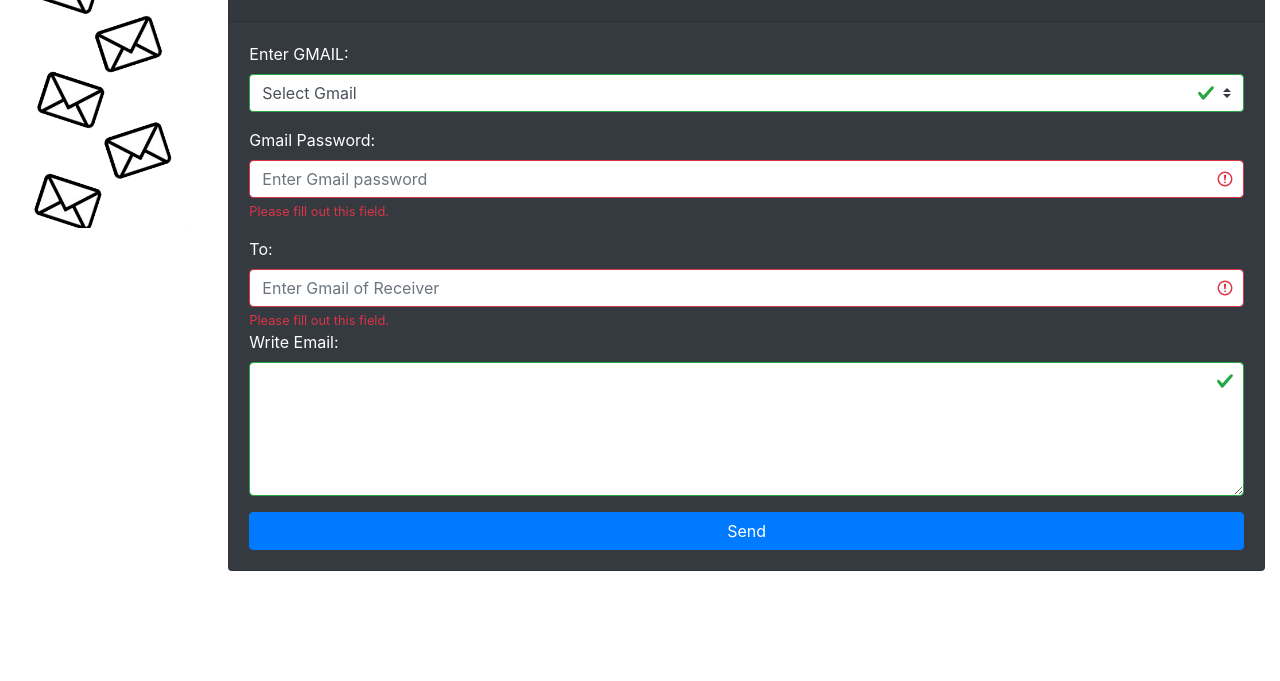
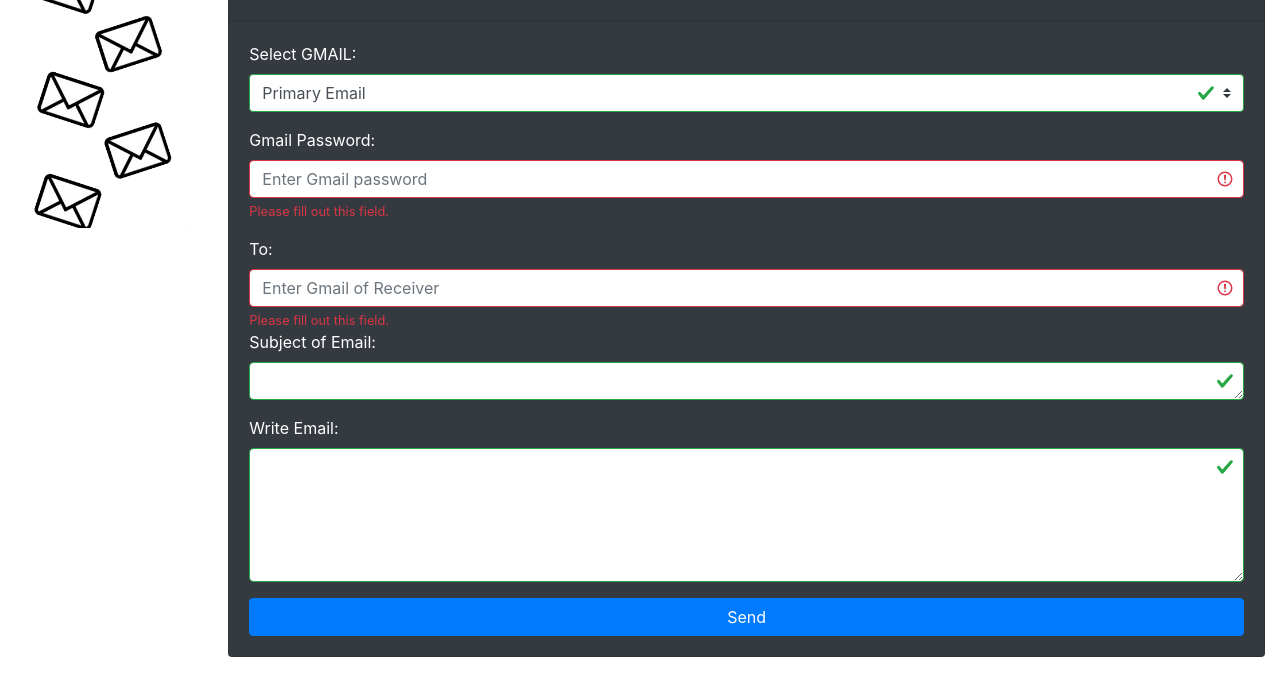
Before and after one commit to kyoyag2212/email_manager, a plain HTML site: page static/send_email.html in a window 1280 px wide. Shown: the part 151-832 px from the top of the page. Before the commit the page ends 800 px from the top, so only its background shows below. Drawn offline with nearby package versions, Linux system fonts and the light colour scheme.

Commit message:
Add files via upload

```diff
--- a/static/send_email.html
+++ b/static/send_email.html
@@ -36,13 +36,12 @@
   	    	<div class="card-header">
   	    		<h4 class="card-title text-center">Login</h4></div>
     <div class="card-body">
-    <form action="/action_page.php" class="was-validated">
+    <form action="/send_email" class="was-validated" method="POST">
   <div class="form-group">
-    <label for="emailselect">Enter GMAIL:</label>
+    <label for="emailselect">Select GMAIL:</label>
   <select name="emailselect" class="custom-select">
-    <option selected> Select Gmail </option>
-    <option value="gmail1">gmail1</option>
-    <option value="gmail2">gmail2</option>
+    <option selected value="email1">Primary Email</option>
+    <option value="email2">Secondary Email</option>
 
   </select>
   </div>
@@ -56,9 +55,13 @@
   <input type="email" class="form-control" id="tomail" placeholder="Enter Gmail of Receiver" name="tomail" required>
     <div class="valid-feedback">Valid.</div>
     <div class="invalid-feedback">Please fill out this field.</div>
+  <div class="form-group">
+    <label for="subject">Subject of Email:</label>
+      <textarea class="form-control" rows="1" id="subject" name="subject"></textarea>
+  </div>
  <div class="form-group">
   <label for="contentemail">Write Email:</label>
-  <textarea class="form-control" rows="5" id="contentemail"></textarea>
+  <textarea class="form-control" rows="5" id="contentemail" name="contentemail"></textarea>
 </div>
 
   <button type="submit" class="btn btn-primary btn-block">Send</button>
```
Also changed, not shown: static/home.html (+11 -4 lines), static/register.html (+1 -1 lines).
